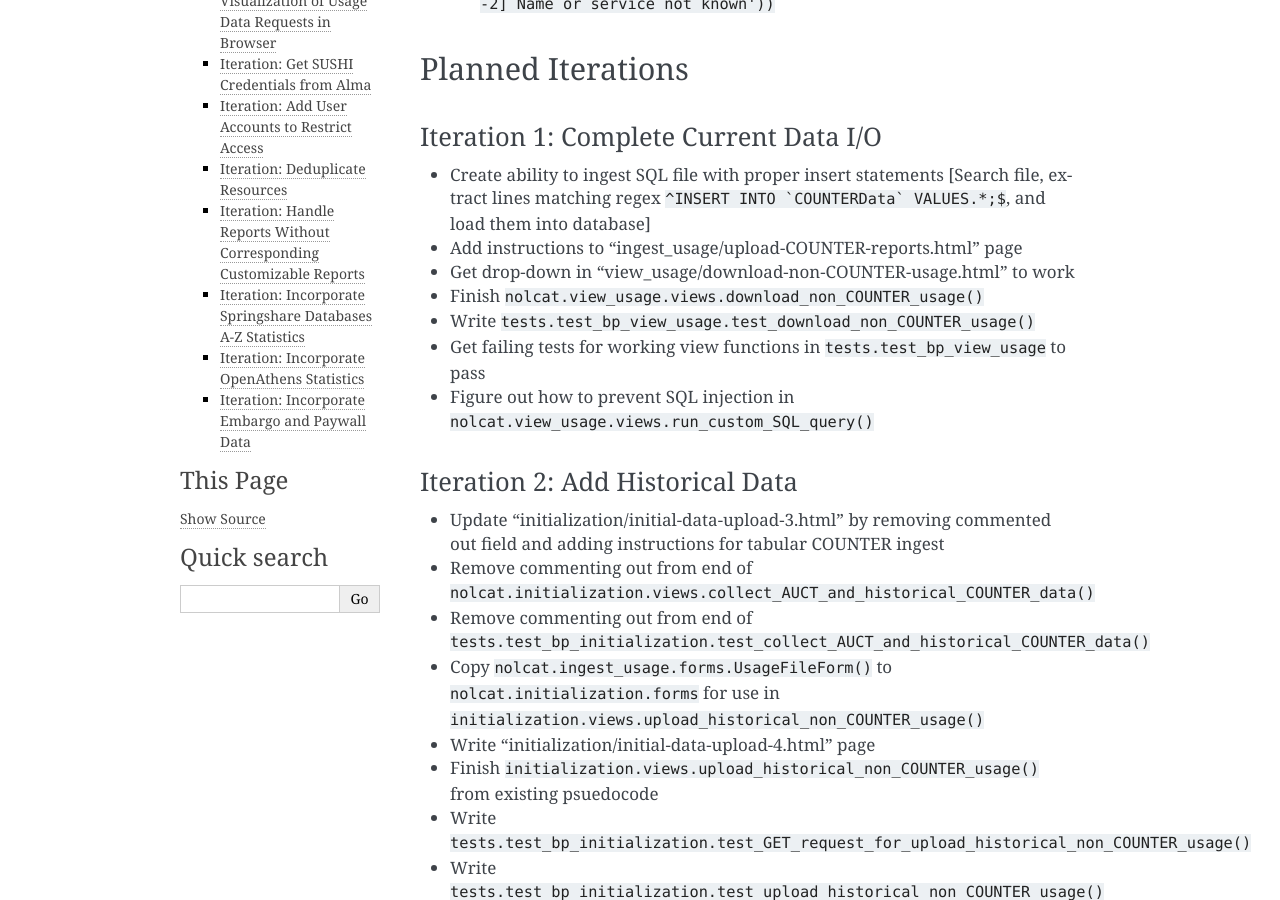
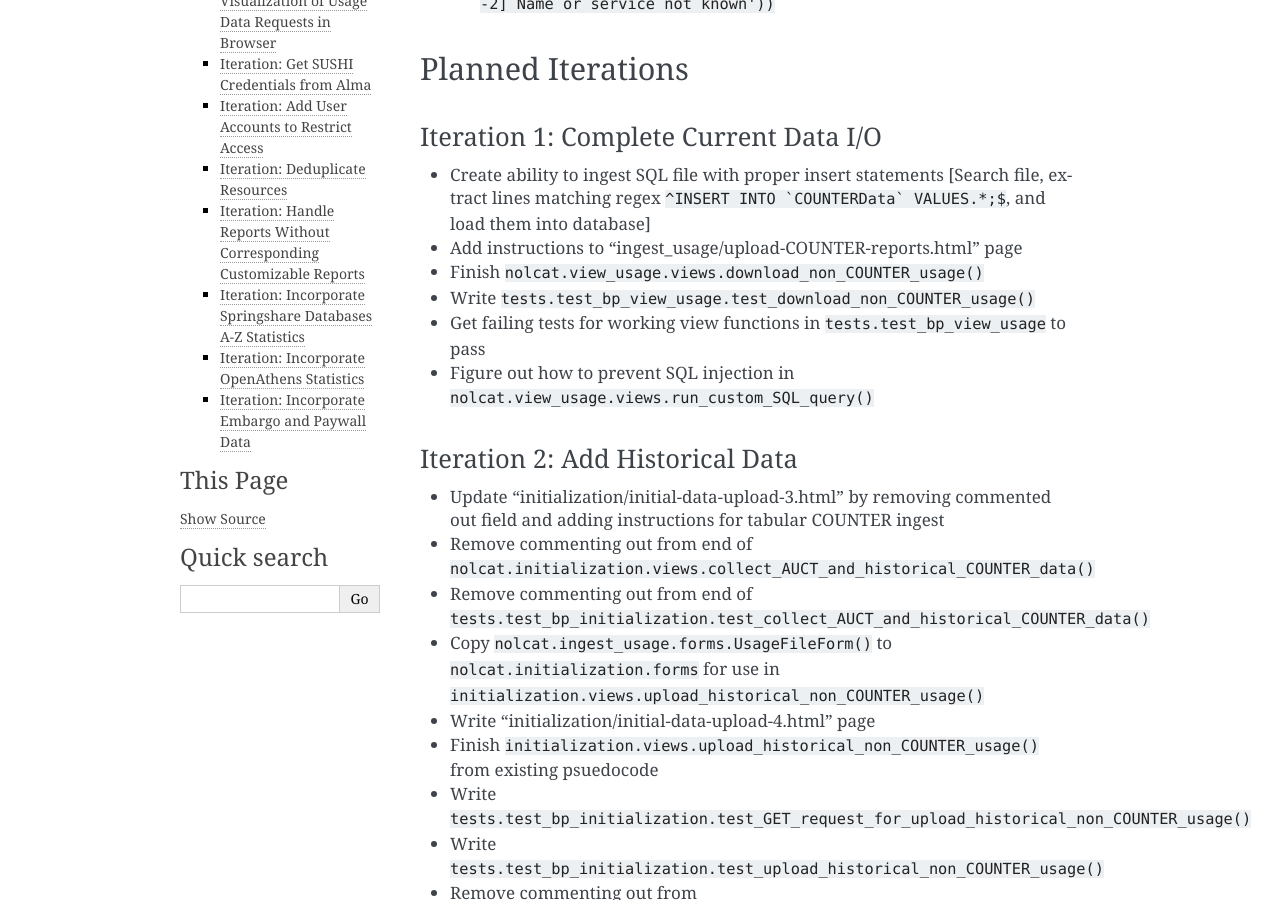
Before and after one commit to ereiskind/nolcat, a Sphinx documentation site: the page built from docs/source/roadmap.rst, in a window 1280 px wide and 900 px high, scrolled down 1365 px. Built offline with Sphinx 7.4.7, drawn with Linux system fonts in a browser that asks for light colours.

Commit message:
Remove completed to-do

```diff
--- a/docs/source/roadmap.rst
+++ b/docs/source/roadmap.rst
@@ -23,7 +23,6 @@
 ======================================
 * Create ability to ingest SQL file with proper insert statements [Search file, extract lines matching regex ``^INSERT INTO `COUNTERData` VALUES.*;$``, and load them into database]
 * Add instructions to "ingest_usage/upload-COUNTER-reports.html" page
-* Get drop-down in "view_usage/download-non-COUNTER-usage.html" to work
 * Finish ``nolcat.view_usage.views.download_non_COUNTER_usage()``
 * Write ``tests.test_bp_view_usage.test_download_non_COUNTER_usage()``
 * Get failing tests for working view functions in ``tests.test_bp_view_usage`` to pass
```
